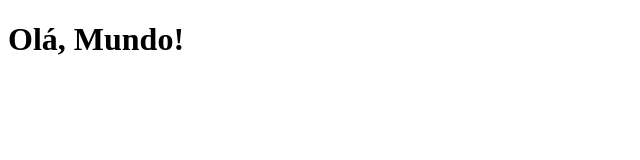
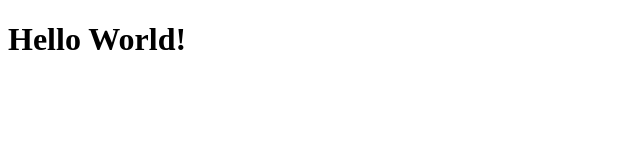
Before and after one commit to saulo-arantes/saulo-arantes.github.io, a plain HTML site: page index.html in a window 1280 px wide. Shown: the whole page, without its empty margins (0-640 px from the left). Drawn offline with Linux system fonts and the light colour scheme.

Commit message:
Changing phrase

```diff
--- a/index.html
+++ b/index.html
@@ -7,6 +7,6 @@
     <title>Saulo Arantes</title>
 </head>
 <body>
-    <h1>Olá, Mundo!</h1>
+    <h1>Hello World!</h1>
 </body>
 </html>
```
